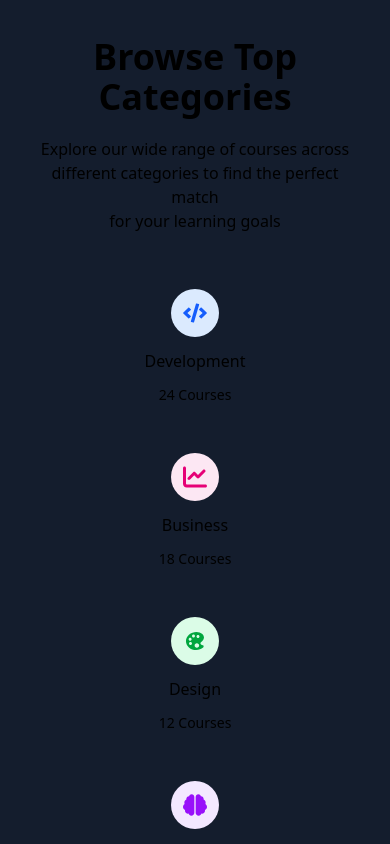
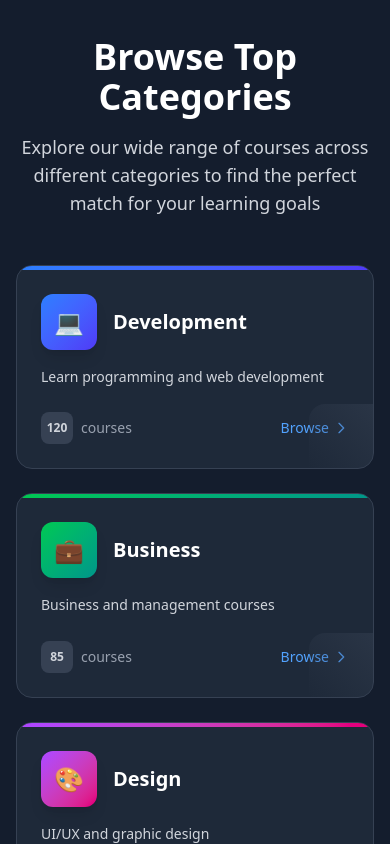
Before and after one commit to Aasif-Shahriar/edu-learn-client, a React (Vite) app: page / in a window 390 px wide. Shown: the part 5720-6564 px from the top of the page. Built offline with nearby package versions, Linux system fonts and the light colour scheme; no server answers.

Commit message:
Polished: static section (categories)

```diff
--- a/src/pages/Home/Home.jsx
+++ b/src/pages/Home/Home.jsx
@@ -3,7 +3,7 @@ import Banner from "./banner/Banner";
 import Service from "./services/Service";
 import FeaturedCourses from "./latest-courses/FeaturedCourses";
 import BrowseCategories from "./browse-top-categories/BrowseCategories";
-import ExtraSection from "./extra-section/ExtraSection";
+import ExtraSection from "./extra-section/BecomeInstructor";
 import PopularCourses from "./popular-courses-section/PopularCourses";
 
 const Home = () => {
--- a/src/pages/Home/browse-top-categories/BrowseCategories.jsx
+++ b/src/pages/Home/browse-top-categories/BrowseCategories.jsx
@@ -1,21 +1,119 @@
+// BrowseCategories.jsx
 import React from "react";
 import CategoryCard from "./CategoryCard";
 
 const BrowseCategories = () => {
+  // Sample categories data - in a real app, this would come from an API
+  const categories = [
+    {
+      id: 1,
+      title: "Development",
+      description: "Learn programming and web development",
+      courseCount: 120,
+      icon: "💻",
+      color: "from-blue-500 to-indigo-600",
+    },
+    {
+      id: 2,
+      title: "Business",
+      description: "Business and management courses",
+      courseCount: 85,
+      icon: "💼",
+      color: "from-green-500 to-teal-600",
+    },
+    {
+      id: 3,
+      title: "Design",
+      description: "UI/UX and graphic design",
+      courseCount: 65,
+      icon: "🎨",
+      color: "from-purple-500 to-pink-600",
+    },
+    {
+      id: 4,
+      title: "Marketing",
+      description: "Digital marketing and SEO",
+      courseCount: 75,
+      icon: "📈",
+      color: "from-yellow-500 to-orange-600",
+    },
+    {
+      id: 5,
+      title: "Photography",
+      description: "Professional photography techniques",
+      courseCount: 45,
+      icon: "📷",
+      color: "from-red-500 to-rose-600",
+    },
+    {
+      id: 6,
+      title: "IT & Software",
+      description: "Software and IT certifications",
+      courseCount: 95,
+      icon: "🖥️",
+      color: "from-cyan-500 to-blue-600",
+    },
+    {
+      id: 7,
+      title: "Personal Development",
+      description: "Self-improvement and productivity",
+      courseCount: 55,
+      icon: "🚀",
+      color: "from-amber-500 to-yellow-600",
+    },
+    {
+      id: 8,
+      title: "Health & Fitness",
+      description: "Wellness and fitness programs",
+      courseCount: 40,
+      icon: "💪",
+      color: "from-emerald-500 to-green-600",
+    },
+    {
+      id: 9,
+      title: "Music",
+      description: "Learn music theory and instruments",
+      courseCount: 35,
+      icon: "🎵",
+      color: "from-violet-500 to-purple-600",
+    },
+    {
+      id: 10,
+      title: "Language",
+      description: "Learn new languages and cultures",
+      courseCount: 50,
+      icon: "🌍",
+      color: "from-teal-500 to-cyan-600",
+    },
+  ];
+
   return (
-    <div className="max-w-7xl mx-auto px-4">
-      <div>
-        <h2 data-aos="fade-up"  data-aos-delay="0" className="text-4xl font-bold text-center text-accent mb-5">
+    <div>
+      <div className="text-center mb-12">
+        <h2
+          data-aos="fade-up"
+          data-aos-delay="0"
+          className="text-4xl font-bold text-gray-800 dark:text-white mb-4"
+        >
           Browse Top Categories
         </h2>
-        <p data-aos="fade-up"  data-aos-delay="200" className="text-center text-accent/80 mb-10">
+        <p
+          data-aos="fade-up"
+          data-aos-delay="200"
+          className="text-lg text-gray-600 dark:text-gray-300 max-w-2xl mx-auto"
+        >
           Explore our wide range of courses across different categories to find
-          the perfect match <br /> for your learning goals
+          the perfect match for your learning goals
         </p>
-        <section data-aos="fade-up"  data-aos-delay="400">
-            <CategoryCard></CategoryCard>
-        </section>
       </div>
+
+      <section data-aos="fade-up" data-aos-delay="400">
+        <div className="grid grid-cols-1 sm:grid-cols-2 lg:grid-cols-3 xl:grid-cols-4 2xl:grid-cols-5 gap-6">
+          {categories.map((category) => (
+            <CategoryCard key={category.id} category={category} />
+          ))}
+        </div>
+      </section>
     </div>
   );
 };
--- a/src/pages/Home/browse-top-categories/CategoryCard.jsx
+++ b/src/pages/Home/browse-top-categories/CategoryCard.jsx
@@ -1,70 +1,62 @@
+// CategoryCard.jsx
 import React from "react";
-import { FaCode, FaBrain, FaBullhorn } from "react-icons/fa";
-import { IoIosColorPalette, IoMdCamera } from "react-icons/io";
-import { FaChartLine } from "react-icons/fa6";
+import { Link } from "react-router";
 
-const CategoryCard = () => {
-  const categories = [
-    {
-      icon: <FaCode />,
-      iconBg: "bg-blue-100",
-      iconColor: "text-blue-600",
-      title: "Development",
-      totalCourse: 24,
-    },
-    {
-      icon: <FaChartLine />,
-      iconBg: "bg-pink-100",
-      iconColor: "text-pink-600",
-      title: "Business",
-      totalCourse: 18,
-    },
-    {
-      icon: <IoIosColorPalette />,
-      iconBg: "bg-green-100",
-      iconColor: "text-green-600",
-      title: "Design",
-      totalCourse: 12,
-    },
-    {
-      icon: <FaBrain />,
-      iconBg: "bg-purple-100",
-      iconColor: "text-purple-600",
-      title: "Data Science",
-      totalCourse: 20,
-    },
-    {
-      icon: <IoMdCamera />,
-      iconBg: "bg-yellow-100",
-      iconColor: "text-yellow-600",
-      title: "Photography",
-      totalCourse: 15,
-    },
-    {
-      icon: <FaBullhorn />,
-      iconBg: "bg-indigo-100",
-      iconColor: "text-indigo-600",
-      title: "Marketing",
-      totalCourse: 10,
-    },
-  ];
+const CategoryCard = ({ category }) => {
+  const { id, title, description, courseCount, icon, color } = category;
+
   return (
-    <div className="grid grid-cols-1 md:grid-cols-3 lg:grid-cols-6 gap-4">
-      {categories.map((cat, idx) => (
-        <div
-          key={idx}
-          className="flex flex-col items-center gap-3 bg-secondary rounded-lg p-4 cursor-pointer hover:shadow-xl hover:transition-all hover:duration-400"
-        >
-          <div
-            className={`${cat.iconBg} ${cat.iconColor} p-3 rounded-full text-2xl`}
-          >
-            {cat.icon}
+    <Link
+      to={`/courses?category=${title}`}
+      className="block group"
+    >
+      <div className="relative bg-white dark:bg-gray-800 rounded-2xl overflow-hidden border border-gray-200 dark:border-gray-700 h-full transition-all duration-300 hover:shadow-xl hover:border-transparent">
+        {/* Decorative top border */}
+        <div className={`h-1 w-full bg-gradient-to-r ${color}`}></div>
+
+        {/* Content */}
+        <div className="p-6">
+          {/* Icon and Title */}
+          <div className="flex items-center mb-4">
+            <div className={`w-14 h-14 rounded-xl flex items-center justify-center text-2xl bg-gradient-to-br ${color} text-white shadow-lg`}>
+              {icon}
+            </div>
+            <h3 className="ml-4 text-xl font-bold text-gray-800 dark:text-white group-hover:text-blue-600 dark:group-hover:text-blue-400 transition-colors duration-300">
+              {title}
+            </h3>
           </div>
-          <h2 className=" font-medium text-accent text-center">{cat.title}</h2>
-          <p className="text-sm text-accent/80">{cat.totalCourse} Courses</p>
+
+          {/* Description */}
+          <p className="text-gray-600 dark:text-gray-300 text-sm mb-6 leading-relaxed">
+            {description}
+          </p>
+
+          {/* Stats and CTA */}
+          <div className="flex items-center justify-between">
+            <div className="flex items-center">
+              <div className="w-8 h-8 rounded-lg bg-gray-100 dark:bg-gray-700 flex items-center justify-center">
+                <span className="text-xs font-bold text-gray-600 dark:text-gray-300">
+                  {courseCount}
+                </span>
+              </div>
+              <span className="ml-2 text-sm text-gray-500 dark:text-gray-400">
+                courses
+              </span>
+            </div>
+
+            <div className="flex items-center text-blue-600 dark:text-blue-400 group-hover:translate-x-1 transition-transform duration-300">
+              <span className="text-sm font-medium mr-1">Browse</span>
+              <svg className="w-4 h-4" fill="none" stroke="currentColor" viewBox="0 0 24 24" xmlns="http://www.w3.org/2000/svg">
+                <path strokeLinecap="round" strokeLinejoin="round" strokeWidth={2} d="M9 5l7 7-7 7" />
+              </svg>
+            </div>
+          </div>
         </div>
-      ))}
-    </div>
+
+        {/* Decorative corner */}
+        <div className="absolute bottom-0 right-0 w-16 h-16 bg-gradient-to-bl from-gray-100 dark:from-gray-700 to-transparent rounded-tl-2xl opacity-50"></div>
+      </div>
+    </Link>
   );
 };
 
--- a/src/pages/Home/extra-section/ExtraSection.jsx
+++ b/src/pages/Home/extra-section/BecomeInstructor.jsx
@@ -3,7 +3,7 @@ import sectionImg from "../../../assets/images/office1.png";
 import { IoMdCheckmark } from "react-icons/io";
 import { Link } from "react-router";
 
-const ExtraSection = () => {
+const BecomeInstructor = () => {
   return (
     <div className="max-w-7xl mx-auto px-4">
       <div className="flex flex-col md:flex-row items-center gap-10 ">
@@ -77,4 +77,4 @@ const ExtraSection = () => {
   );
 };
 
-export default ExtraSection;
+export default BecomeInstructor;
```
